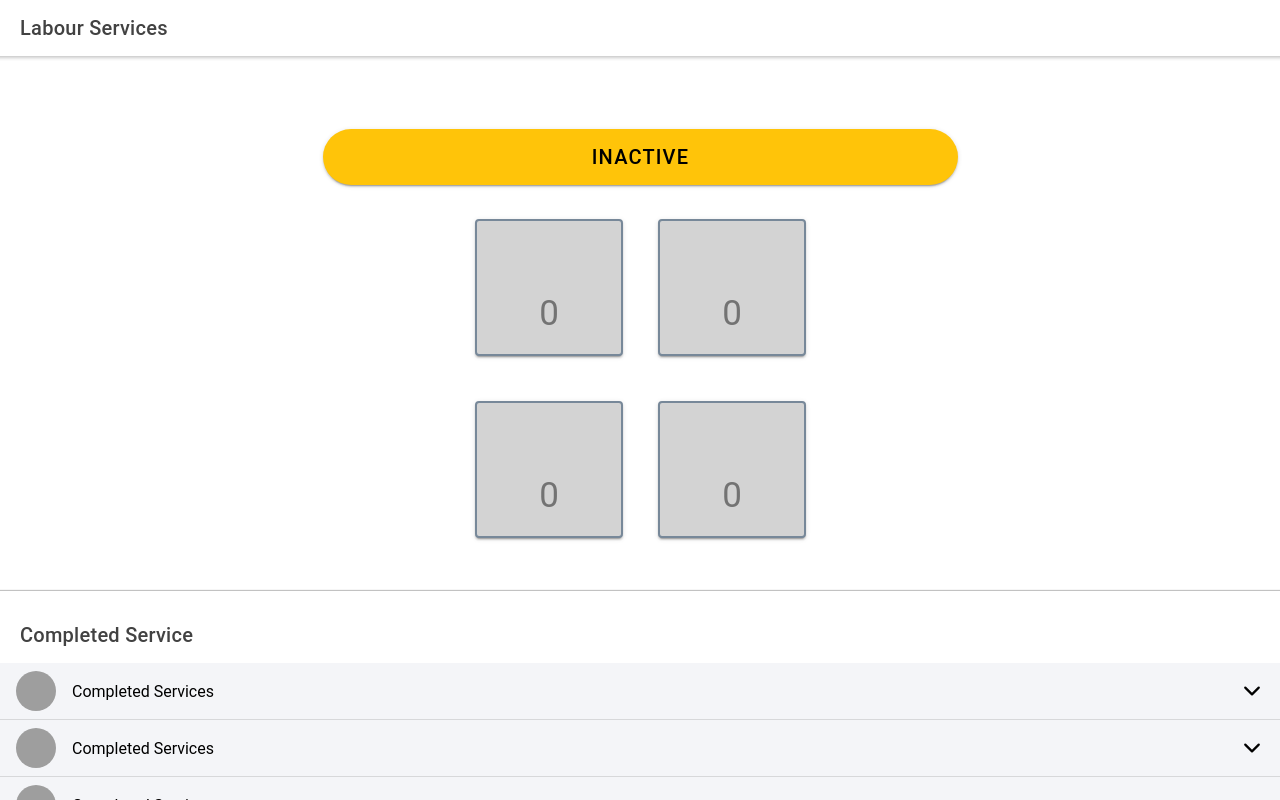
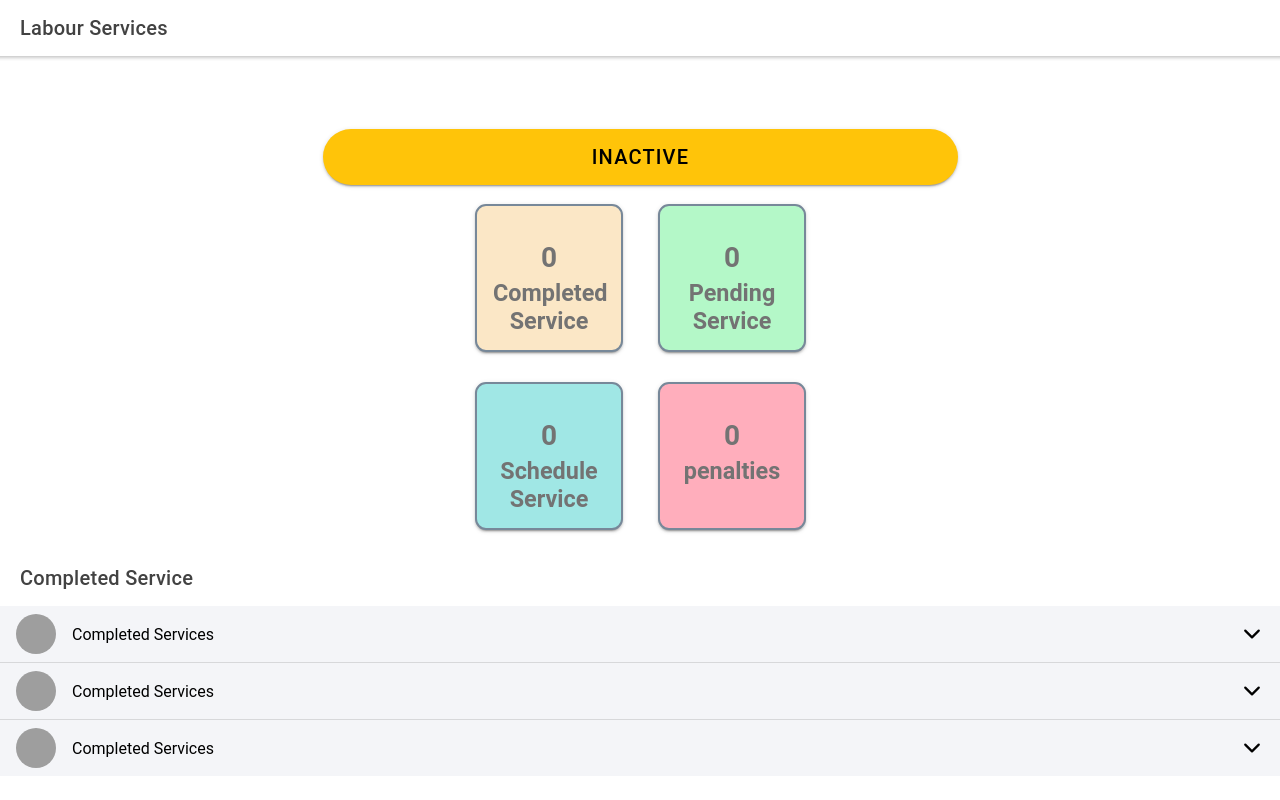
Before and after one commit to ShubhamKhale/labourServices, a React (Create React App) app in the folder labourService/: page /labour-dashboard in a window 1280 px wide. Built offline with nearby package versions, Linux system fonts and the light colour scheme; the HTML template or start-up script is replaced by a standard one.

Commit message:
deleted serviceContent.tsx and added required css properties in ServiceCount component

```diff
--- a/labourService/src/components/ServiceContent.module.css
+++ /dev/null
@@ -1,4 +0,0 @@
-*{
-    margin: 0;
-    padding: 0;
-}
--- a/labourService/src/components/ServiceCount.module.css
+++ b/labourService/src/components/ServiceCount.module.css
@@ -2,19 +2,9 @@
     border: 2px solid lightslategrey;
     text-align: center;
     width: 9rem;
-    height: 7rem;
-    margin-top: 25px;
+    height: 9rem;
     background-color: lightgrey;
-    padding-top: 21px;
     margin-right: 12.5px;
     margin-left: 12.5px;
+    border-radius: 11px;
 }
-
-.sam{
-    font-size: 35px;
-}
-
-.sam2{
-    font-size: 15.5px;
-    margin-top: 3px;
-}
--- a/labourService/src/components/ServiceCount.tsx
+++ b/labourService/src/components/ServiceCount.tsx
@@ -7,10 +7,10 @@ function ServiceCount(props: { servicesCount: number | undefined; serviceName: s
   return (
 
       <>
-        <IonCard className={classes.card}>
+        <IonCard className={classes.card} style={{backgroundColor : props.color}}>
             <IonCardHeader id="completedServicesTitle">
-              <p className={classes.sam}>{props.servicesCount}</p>
-              <IonCardTitle className={classes.sam2}>{props.serviceName}</IonCardTitle>
+              <h1 style={{color: "currentColor"}}>{props.servicesCount}</h1>
+              <IonCardTitle style={{position: "relative", bottom: "18px", color: "currentColor"}}><h3>{props.serviceName}</h3></IonCardTitle>
             </IonCardHeader>
         </IonCard>
       </>
--- a/labourService/src/pages/LabourDashboard.tsx
+++ b/labourService/src/pages/LabourDashboard.tsx
@@ -78,27 +78,32 @@ const LabourDashboard: React.FC = () => {
           <IonButton className={classes.labourStatus} size="large" color={labourStatusMode} onClick={changeStatus}>{labourStatus}</IonButton>
           <IonRow>
             <IonCol onClick={viewCompletedServicesContent}>
-              <ServiceCount servicesCount={completedServicesCount} serviceName="Completed Service" />
+              <ServiceCount servicesCount={completedServicesCount} serviceName="Completed Service" color="#FBE7C6"/>
             </IonCol>
             <IonCol onClick={viewPendingServicesContent}>
-              <ServiceCount servicesCount={pendingServicesCount} serviceName="Pending Service" />
+              <ServiceCount servicesCount={pendingServicesCount} serviceName="Pending Service" color="#B4F8C8"/>
             </IonCol>
           </IonRow>
           <IonRow>
             <IonCol onClick={viewScheduleServicesContent}>
-              <ServiceCount servicesCount={scheduleServicesCount} serviceName="Schedule Service" />
+              <ServiceCount servicesCount={scheduleServicesCount} serviceName="Schedule Service" color="#A0E7E5" />
             </IonCol>
             <IonCol onClick={viewPenaltyContent}>
-              <ServiceCount servicesCount={penaltyCount} serviceName="penalties" />
+              <ServiceCount servicesCount={penaltyCount} serviceName="penalties" color="#FFAEBC"/>
             </IonCol>
           </IonRow>
         </IonGrid>
 
-        <IonFooter style={{ borderTop: "1px solid lightgrey", marginTop: "2rem", paddingTop: "1rem", }}>
-          <IonToolbar>
-            <IonTitle className="serviceTitle">{serviceTitle}</IonTitle>
-          </IonToolbar>
-          <IonToolbar>
+        {/* <IonFooter style={{ marginTop: "2rem", paddingTop: "1rem", }}> */}
+        <IonHeader>
+        <IonToolbar>
+          <IonTitle>
+            {serviceTitle}
+          </IonTitle>
+        </IonToolbar>
+        </IonHeader>
+
+        <IonToolbar>
             <IonAccordionGroup>
 
               <ServiceCustomer
@@ -116,7 +121,8 @@ const LabourDashboard: React.FC = () => {
 
             </IonAccordionGroup>
           </IonToolbar>
-        </IonFooter>
+
+        {/* </IonFooter> */}
       </IonContent>
     </IonPage>
   );
```
Also changed, not shown: labourService/src/components/ServiceContent.tsx (deleted, +0 -28 lines).
